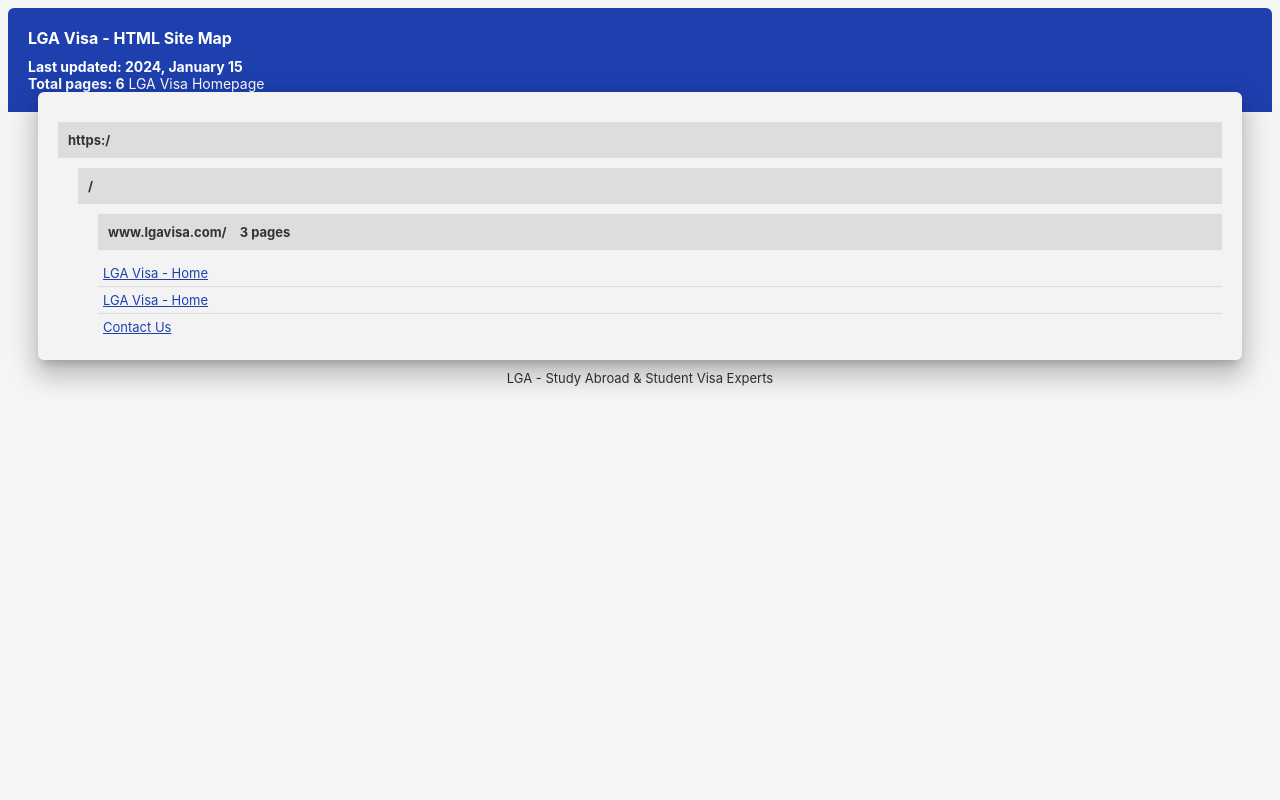
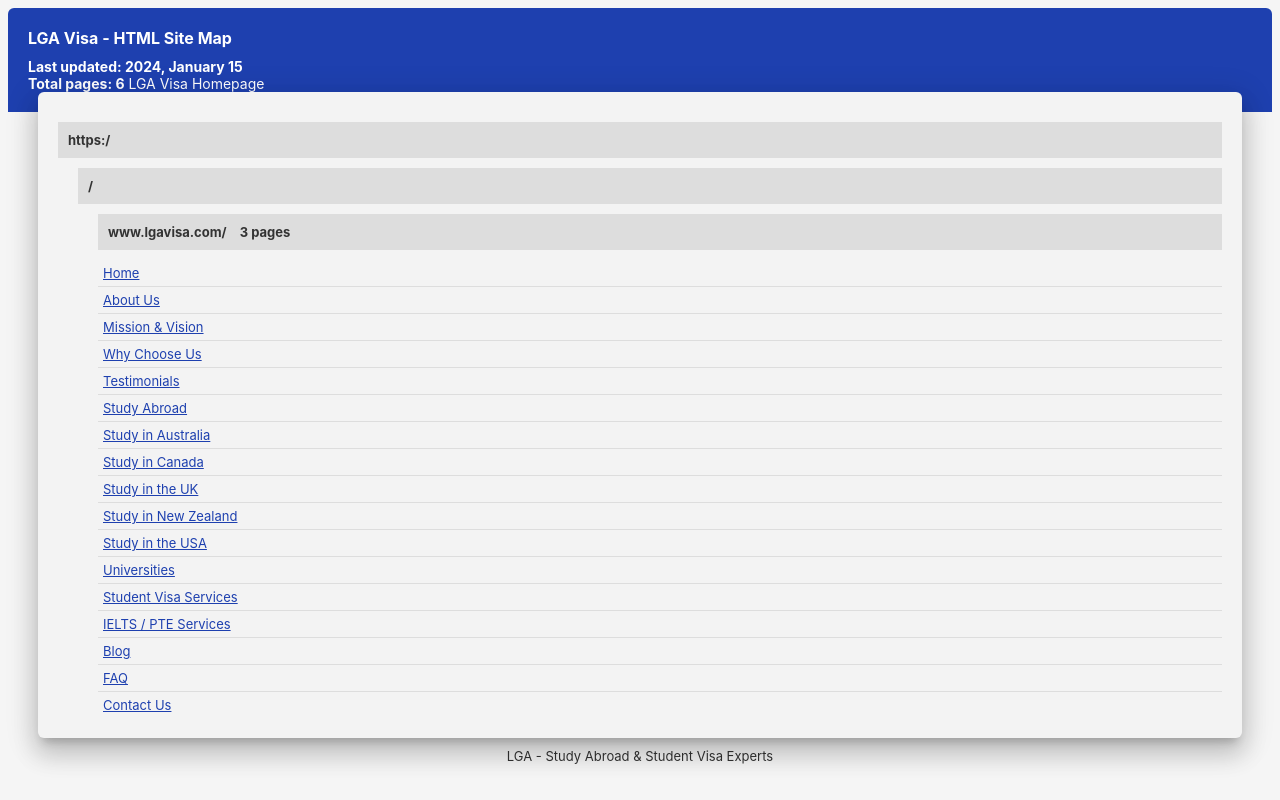
Before and after one commit to charithmadhuranga/visa-website, a plain HTML site: page sitemap.html in a window 1280 px wide. Drawn offline with Linux system fonts and the light colour scheme.

Commit message:
Regenerate HTML sitemap with all site sections

```diff
--- a/sitemap.html
+++ b/sitemap.html
@@ -116,8 +116,22 @@
 				<li><ul class="level-2">
 					<li class="lhead">www.lgavisa.com/  <span class="lcount">3 pages</span></li>
 
-					<li class="lpage"><a href="https://www.lgavisa.com/" title="LGA Visa - Home">LGA Visa - Home</a></li>
-					<li class="lpage"><a href="https://www.lgavisa.com/index.html" title="LGA Visa - Home">LGA Visa - Home</a></li>
+					<li class="lpage"><a href="https://www.lgavisa.com/" title="Study Abroad &amp; Student Visa Experts">Home</a></li>
+					<li class="lpage"><a href="https://www.lgavisa.com/about/" title="About Us">About Us</a></li>
+					<li class="lpage"><a href="https://www.lgavisa.com/about/mission-vision.html" title="Mission &amp; Vision">Mission &amp; Vision</a></li>
+					<li class="lpage"><a href="https://www.lgavisa.com/about/why-choose-us.html" title="Why Choose Us">Why Choose Us</a></li>
+					<li class="lpage"><a href="https://www.lgavisa.com/about/testimonials.html" title="Student Testimonials">Testimonials</a></li>
+					<li class="lpage"><a href="https://www.lgavisa.com/study-abroad/" title="Study Abroad Destinations">Study Abroad</a></li>
+					<li class="lpage"><a href="https://www.lgavisa.com/study-abroad/australia.html" title="Study in Australia">Study in Australia</a></li>
+					<li class="lpage"><a href="https://www.lgavisa.com/study-abroad/canada.html" title="Study in Canada">Study in Canada</a></li>
+					<li class="lpage"><a href="https://www.lgavisa.com/study-abroad/uk.html" title="Study in the UK">Study in the UK</a></li>
+					<li class="lpage"><a href="https://www.lgavisa.com/study-abroad/new-zealand.html" title="Study in New Zealand">Study in New Zealand</a></li>
+					<li class="lpage"><a href="https://www.lgavisa.com/study-abroad/usa.html" title="Study in the USA">Study in the USA</a></li>
+					<li class="lpage"><a href="https://www.lgavisa.com/universities/" title="Universities">Universities</a></li>
+					<li class="lpage"><a href="https://www.lgavisa.com/services/student-visa.html" title="Student Visa Services">Student Visa Services</a></li>
+					<li class="lpage"><a href="https://www.lgavisa.com/services/ielts-pte.html" title="IELTS / PTE Services">IELTS / PTE Services</a></li>
+					<li class="lpage"><a href="https://www.lgavisa.com/resources/blog.html" title="Blog">Blog</a></li>
+					<li class="lpage"><a href="https://www.lgavisa.com/resources/faq.html" title="FAQ">FAQ</a></li>
 					<li class="lpage last-page"><a href="https://www.lgavisa.com/contact.html" title="Contact Us">Contact Us</a></li>
 				</ul></li>
 			</ul></li>
```
